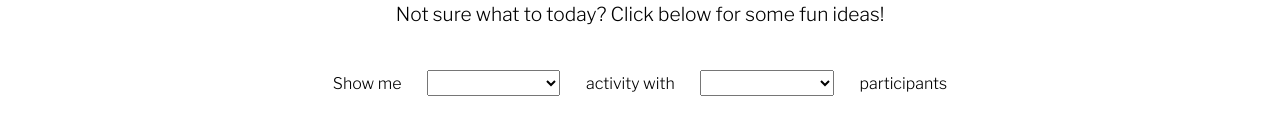
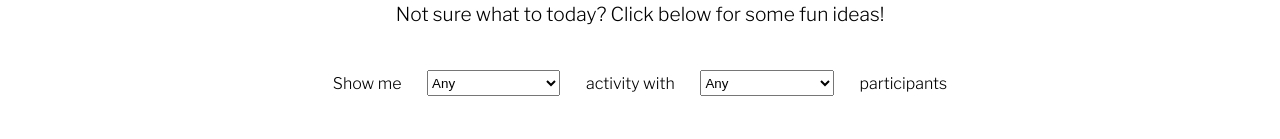
Before and after one commit to alyssabull/idk, a React (Create React App) app: page / in a window 1280 px wide. Shown: the part 387-526 px from the top of the page. Built offline with nearby package versions, Linux system fonts and the light colour scheme.

Commit message:
Adjust accessibility score to 86 for app functionality

```diff
--- a/src/Dropdown/Dropdown.js
+++ b/src/Dropdown/Dropdown.js
@@ -10,7 +10,7 @@ const DropdownFilter = ({ dropdownValues, filterSearchResults, dropdownType}) =>
             data-testid={value.name}
             key={value.id}
             value={`${value.name}`}>
-              <label for={value.id}>{value.name}</label>
+              {value.name}
           </option>
       )
     })
@@ -25,7 +25,7 @@ const DropdownFilter = ({ dropdownValues, filterSearchResults, dropdownType}) =>
       id={`${dropdownType} dropdown`}
       data-testid = 'dropdown'
       onChange={handleDropdownChange}>
-        <label for={`${dropdownType} dropdown`}>{generateDropdown()}</label>
+        {generateDropdown()}
     </select>
   )
 }
```
Also changed, not shown: 1 other file (tests, documents, lock files or other folders).
